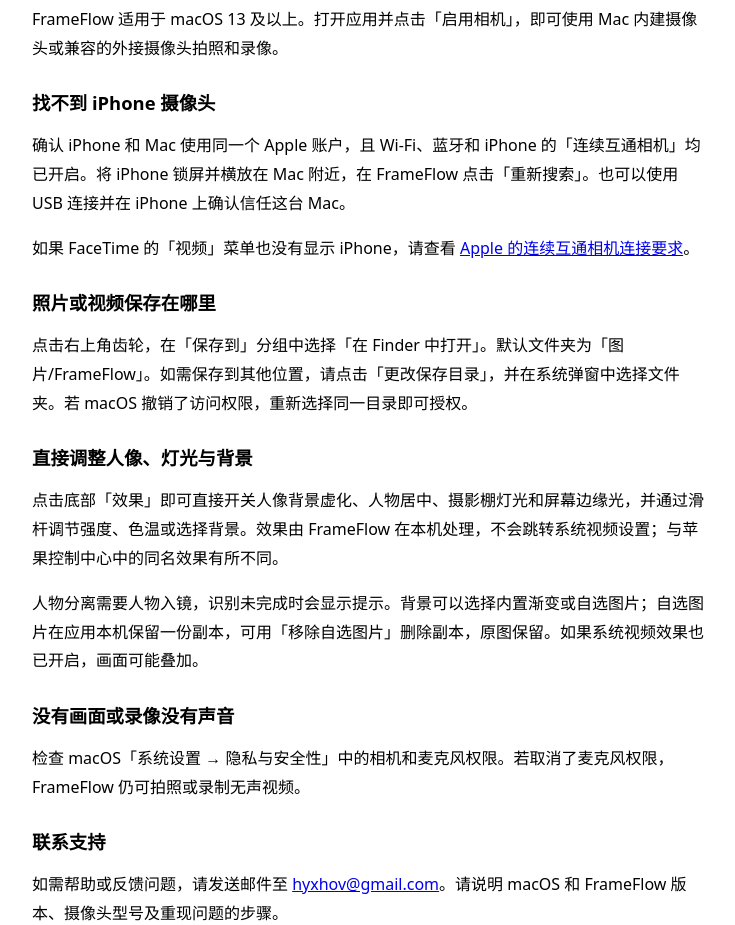
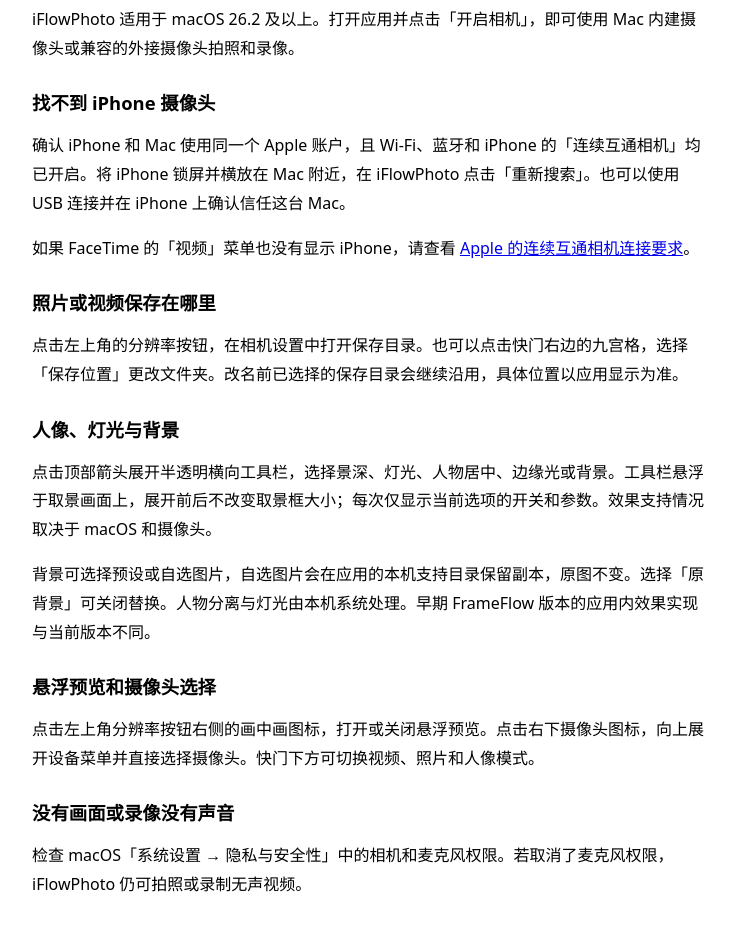
Before and after one commit to 3HOV/frameflow-support, a plain HTML site: page support.html in a window 1280 px wide. Shown: the part 106-1031 px from the top of the page, without its empty margins (272-1007 px from the left). Drawn offline with Linux system fonts and the light colour scheme.

Commit message:
Update iFlowPhoto help and privacy for the current native-effects build

```diff
--- a/support.html
+++ b/support.html
@@ -3,7 +3,7 @@
 <head>
   <meta charset="utf-8">
   <meta name="viewport" content="width=device-width, initial-scale=1">
-  <title>FrameFlow 支持</title>
+  <title>iFlowPhoto 支持</title>
   <style>
     :root { color-scheme: light dark; }
     body { max-width: 42rem; margin: 3rem auto; padding: 0 1.25rem; font: 1rem/1.8 system-ui, sans-serif; }
@@ -13,25 +13,28 @@
 </head>
 <body>
   <main>
-    <h1>FrameFlow 支持</h1>
-    <p>FrameFlow 适用于 macOS 13 及以上。打开应用并点击「启用相机」，即可使用 Mac 内建摄像头或兼容的外接摄像头拍照和录像。</p>
+    <h1>iFlowPhoto 支持</h1>
+    <p>iFlowPhoto 适用于 macOS 26.2 及以上。打开应用并点击「开启相机」，即可使用 Mac 内建摄像头或兼容的外接摄像头拍照和录像。</p>
 
     <h2>找不到 iPhone 摄像头</h2>
-    <p>确认 iPhone 和 Mac 使用同一个 Apple 账户，且 Wi-Fi、蓝牙和 iPhone 的「连续互通相机」均已开启。将 iPhone 锁屏并横放在 Mac 附近，在 FrameFlow 点击「重新搜索」。也可以使用 USB 连接并在 iPhone 上确认信任这台 Mac。</p>
+    <p>确认 iPhone 和 Mac 使用同一个 Apple 账户，且 Wi-Fi、蓝牙和 iPhone 的「连续互通相机」均已开启。将 iPhone 锁屏并横放在 Mac 附近，在 iFlowPhoto 点击「重新搜索」。也可以使用 USB 连接并在 iPhone 上确认信任这台 Mac。</p>
     <p>如果 FaceTime 的「视频」菜单也没有显示 iPhone，请查看 <a href="https://support.apple.com/zh-cn/102546">Apple 的连续互通相机连接要求</a>。</p>
 
     <h2>照片或视频保存在哪里</h2>
-    <p>点击右上角齿轮，在「保存到」分组中选择「在 Finder 中打开」。默认文件夹为「图片/FrameFlow」。如需保存到其他位置，请点击「更改保存目录」，并在系统弹窗中选择文件夹。若 macOS 撤销了访问权限，重新选择同一目录即可授权。</p>
+    <p>点击左上角的分辨率按钮，在相机设置中打开保存目录。也可以点击快门右边的九宫格，选择「保存位置」更改文件夹。改名前已选择的保存目录会继续沿用，具体位置以应用显示为准。</p>
 
-    <h2>直接调整人像、灯光与背景</h2>
-    <p>点击底部「效果」即可直接开关人像背景虚化、人物居中、摄影棚灯光和屏幕边缘光，并通过滑杆调节强度、色温或选择背景。效果由 FrameFlow 在本机处理，不会跳转系统视频设置；与苹果控制中心中的同名效果有所不同。</p>
-    <p>人物分离需要人物入镜，识别未完成时会显示提示。背景可以选择内置渐变或自选图片；自选图片在应用本机保留一份副本，可用「移除自选图片」删除副本，原图保留。如果系统视频效果也已开启，画面可能叠加。</p>
+    <h2>人像、灯光与背景</h2>
+    <p>点击顶部箭头展开半透明横向工具栏，选择景深、灯光、人物居中、边缘光或背景。工具栏悬浮于取景画面上，展开前后不改变取景框大小；每次仅显示当前选项的开关和参数。效果支持情况取决于 macOS 和摄像头。</p>
+    <p>背景可选择预设或自选图片，自选图片会在应用的本机支持目录保留副本，原图不变。选择「原背景」可关闭替换。人物分离与灯光由本机系统处理。早期 FrameFlow 版本的应用内效果实现与当前版本不同。</p>
+
+    <h2>悬浮预览和摄像头选择</h2>
+    <p>点击左上角分辨率按钮右侧的画中画图标，打开或关闭悬浮预览。点击右下摄像头图标，向上展开设备菜单并直接选择摄像头。快门下方可切换视频、照片和人像模式。</p>
 
     <h2>没有画面或录像没有声音</h2>
-    <p>检查 macOS「系统设置 → 隐私与安全性」中的相机和麦克风权限。若取消了麦克风权限，FrameFlow 仍可拍照或录制无声视频。</p>
+    <p>检查 macOS「系统设置 → 隐私与安全性」中的相机和麦克风权限。若取消了麦克风权限，iFlowPhoto 仍可拍照或录制无声视频。</p>
 
     <h2>联系支持</h2>
-    <p>如需帮助或反馈问题，请发送邮件至 <a href="mailto:hyxhov@gmail.com?subject=FrameFlow%20%E6%94%AF%E6%8C%81">hyxhov@gmail.com</a>。请说明 macOS 和 FrameFlow 版本、摄像头型号及重现问题的步骤。</p>
+    <p>如需帮助或反馈问题，请发送邮件至 <a href="mailto:hyxhov@gmail.com?subject=iFlowPhoto%20%E6%94%AF%E6%8C%81">hyxhov@gmail.com</a>。请说明 macOS 和 iFlowPhoto 版本、摄像头型号及重现问题的步骤。</p>
 
     <p><a href="privacy.html">隐私政策</a></p>
   </main>
```
